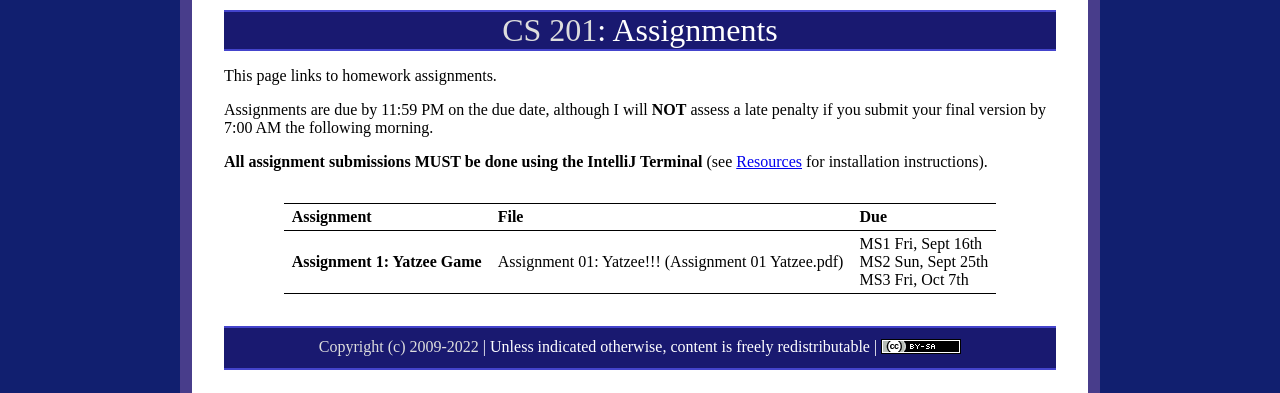
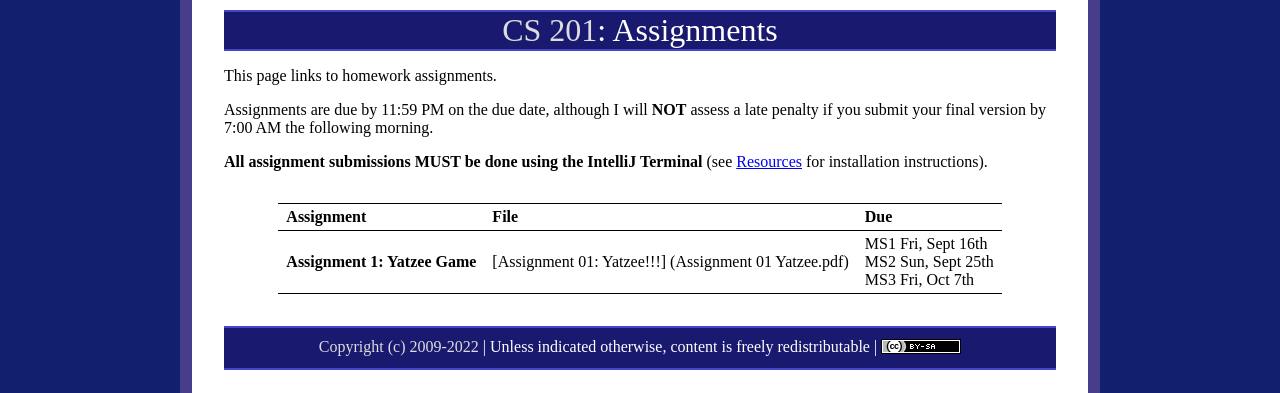
Before and after one commit to ycpcs/cs201-fall2022-102, a Jekyll site: the page built from assign/index.md, in a window 1280 px wide. Shown: the top 393 px of the page. Built offline with Jekyll 4.4.1, drawn with Linux system fonts in a browser that asks for light colours.

```diff
--- a/assign/index.md
+++ b/assign/index.md
@@ -12,7 +12,7 @@ Assignments are due by 11:59 PM on the due date, although I will **NOT** assess
 
 > Assignment | File | Due
 > ---------- | ---- | ---
-> **Assignment 1: Yatzee Game** | Assignment 01: Yatzee!!! (Assignment 01 Yatzee.pdf) | MS1 Fri, Sept 16th<br>MS2 Sun, Sept 25th<br>MS3 Fri, Oct 7th
+> **Assignment 1: Yatzee Game** | [Assignment 01: Yatzee!!!] (Assignment 01 Yatzee.pdf) | MS1 Fri, Sept 16th<br>MS2 Sun, Sept 25th<br>MS3 Fri, Oct 7th
 
 
 
```
